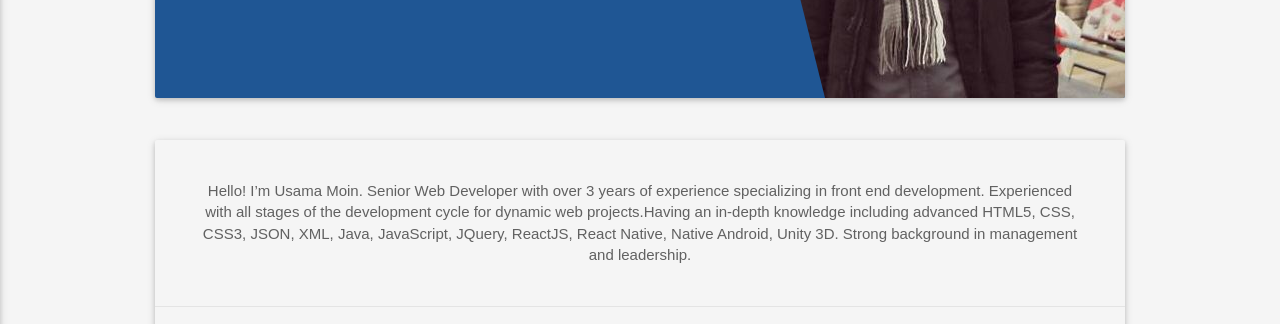
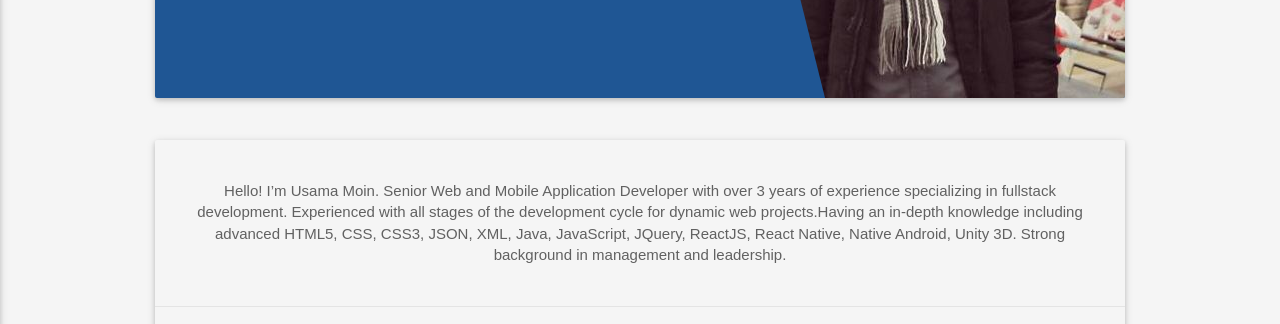
Before and after one commit to usamamoinakhter/usamamoinakhter.github.io, a plain HTML site: page index.html in a window 1280 px wide. Shown: the part 453-777 px from the top of the page. Drawn offline with Linux system fonts and the light colour scheme; some packages are replaced by stand-ins of ours; a web font is replaced by a local one.

Commit message:
Meta Update

```diff
--- a/index.html
+++ b/index.html
@@ -6,7 +6,8 @@
     <meta http-equiv="X-UA-Compatible" content="IE=edge">
     <meta name="viewport" content="width=device-width, initial-scale=1, maximum-scale=1">
     <meta name="author" content="Usama Moin">
-    <meta name="description" content="">
+    <meta name="description"
+        content="Hello! I’m Usama Moin. Senior Web and Mobile Application Developer with over 4 years of experience specializing in fullstack development.">
     <meta name="keywords" content="portfolio,cv,curriculum,vitae,resume,usama,moin,usama moin">
 
 
@@ -176,8 +177,9 @@
                         <div class="card-content">
                             <!-- ABOUT PARAGRAPH -->
                             <p>
-                                Hello! I’m Usama Moin. Senior Web Developer with over 3 years of experience
-                                specializing in front end development. Experienced with all stages of the
+                                Hello! I’m Usama Moin. Senior Web and Mobile Application Developer with over 3 years of
+                                experience
+                                specializing in fullstack development. Experienced with all stages of the
                                 development cycle for dynamic web projects.Having an in-depth knowledge
                                 including advanced HTML5, CSS, CSS3, JSON, XML, Java, JavaScript,
                                 JQuery, ReactJS, React Native, Native Android, Unity 3D. Strong background in management
```
